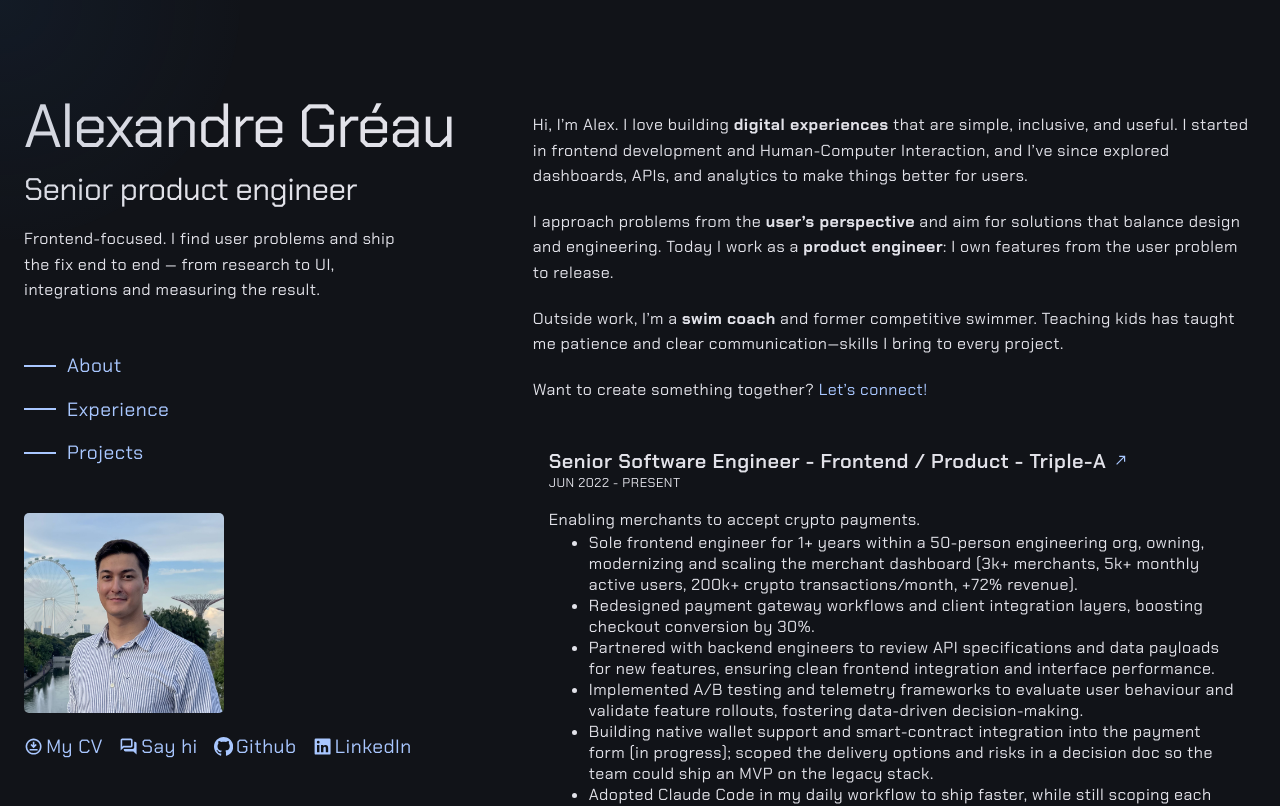
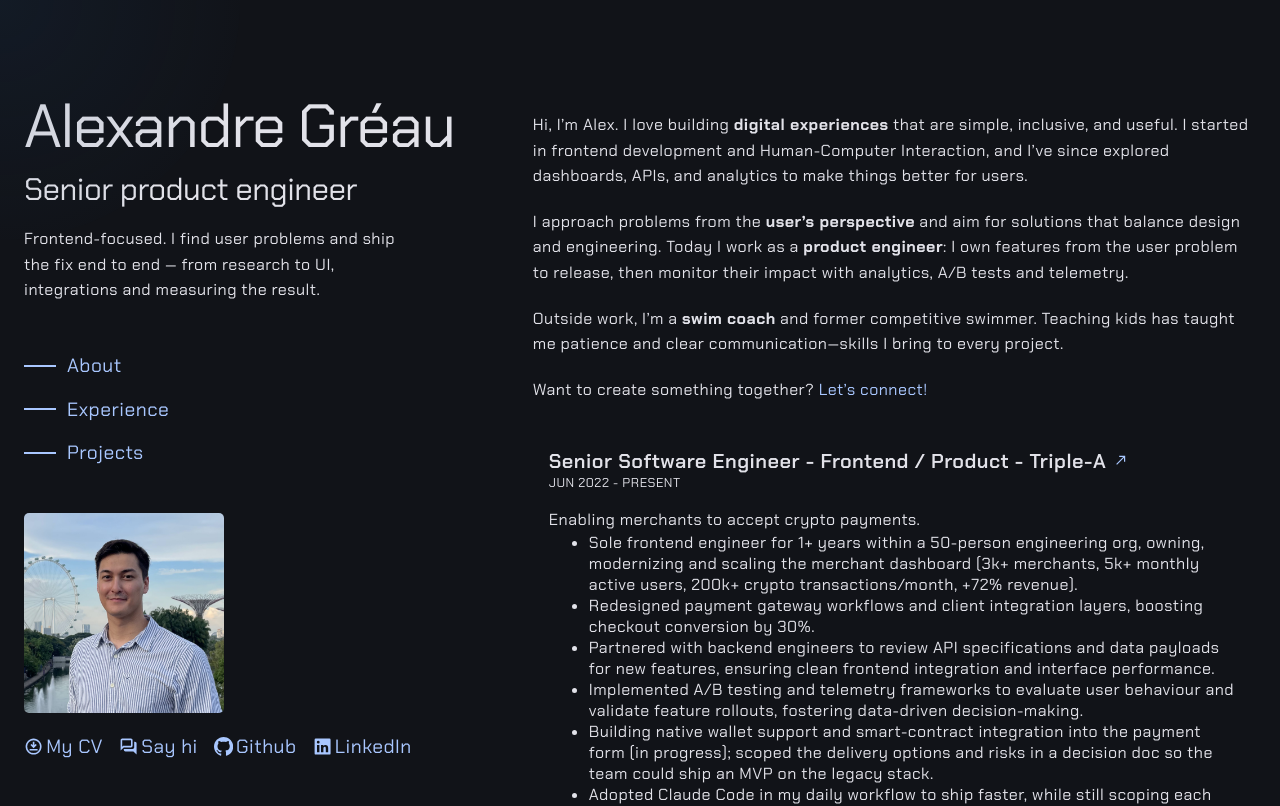
Before and after one commit to AlexGreau/Portfolio, a Vue app: page / in a window 1280 px wide. Shown: the top 806 px of the page. Built offline with nearby package versions, Linux system fonts and the light colour scheme.

Commit message:
feat: add post-release monitoring to about section

```diff
--- a/src/views/HomeView.vue
+++ b/src/views/HomeView.vue
@@ -108,7 +108,8 @@
         <p>
           I approach problems from the <strong>user’s perspective</strong> and aim for solutions
           that balance design and engineering. Today I work as a <strong>product engineer</strong>:
-          I own features from the user problem to release.
+          I own features from the user problem to release, then monitor their impact with analytics,
+          A/B tests and telemetry.
         </p>
 
         <p>
```
